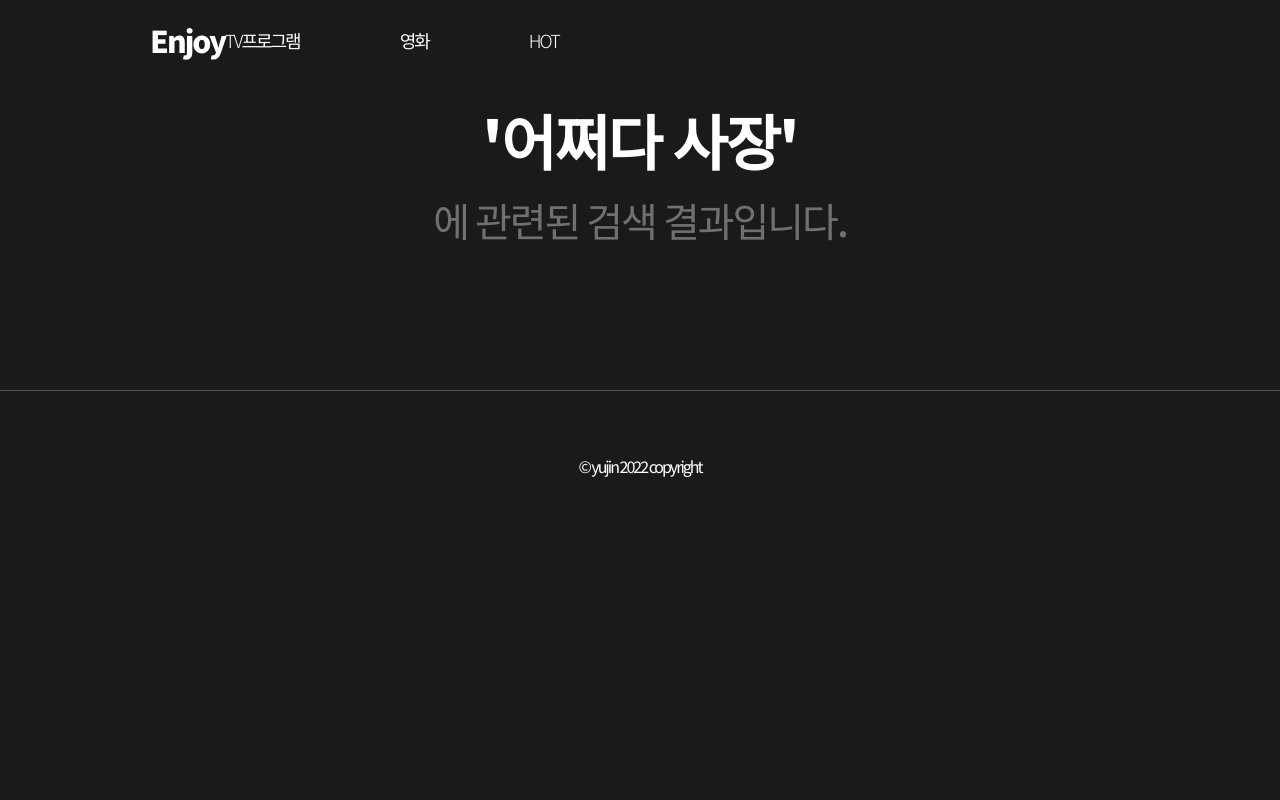
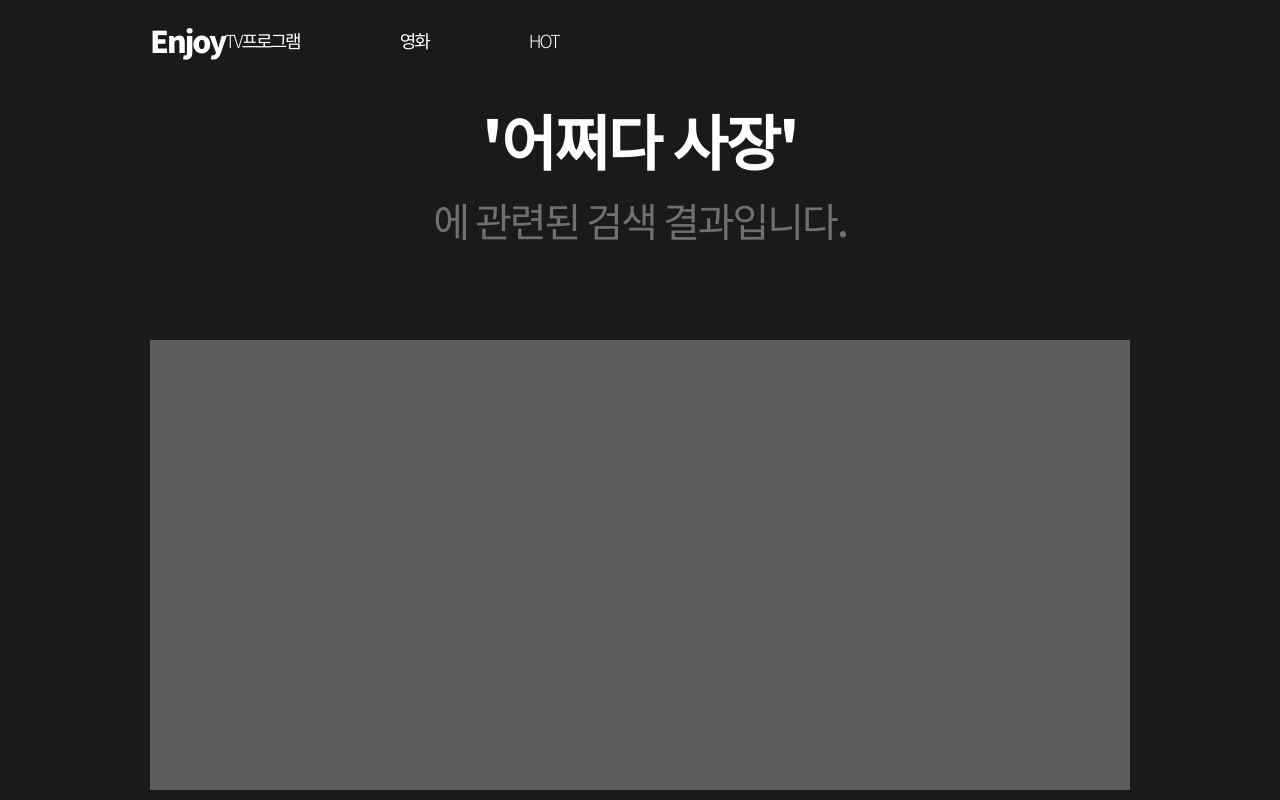
Before and after one commit to yujinkim11/enjoy, a React (Create React App) app: page /#/search in a window 1280 px wide. Shown: the top 800 px of the page. Built offline with nearby package versions, Linux system fonts and the light colour scheme.

Commit message:
search end

```diff
--- a/src/conponents/pages/search/Search.js
+++ b/src/conponents/pages/search/Search.js
@@ -1,4 +1,5 @@
 import styled from "styled-components";
+import { SearchBox } from "./SearchBox";
 
 const SearchWrap = styled.div`
   display: flex;
@@ -18,6 +19,7 @@ const SearchTitle = styled.div`
     font-weight: 500;
     color: #707070;
     margin-top: 30px;
+    margin-bottom: 100px;
   }
 `;
 
@@ -28,6 +30,7 @@ export const Search = () => {
         <h3>'어쩌다 사장'</h3>
         <p>에 관련된 검색 결과입니다.</p>
       </SearchTitle>
+      <SearchBox />
     </SearchWrap>
   );
 };
--- a/src/conponents/pages/search/SearchBox.js
+++ b/src/conponents/pages/search/SearchBox.js
@@ -1,7 +1,26 @@
 import styled from "styled-components";
+import { mainStyle } from "../../../styles/globalstyle";
 
-const SearchBoxWrap = styled.div``;
+const SearchBoxWrap = styled.div`
+  padding: ${mainStyle.padding};
+  width: 100%;
+  display: flex;
+  justify-content: space-between;
+`;
+
+const Box = styled.div`
+  width: 350px;
+  height: 450px;
+  background-color: #5d5d5d;
+`;
 
 export const SearchBox = () => {
-  return <SearchBoxWrap></SearchBoxWrap>;
+  return (
+    <SearchBoxWrap>
+      <Box></Box>
+      <Box></Box>
+      <Box></Box>
+      <Box></Box>
+    </SearchBoxWrap>
+  );
 };
```
